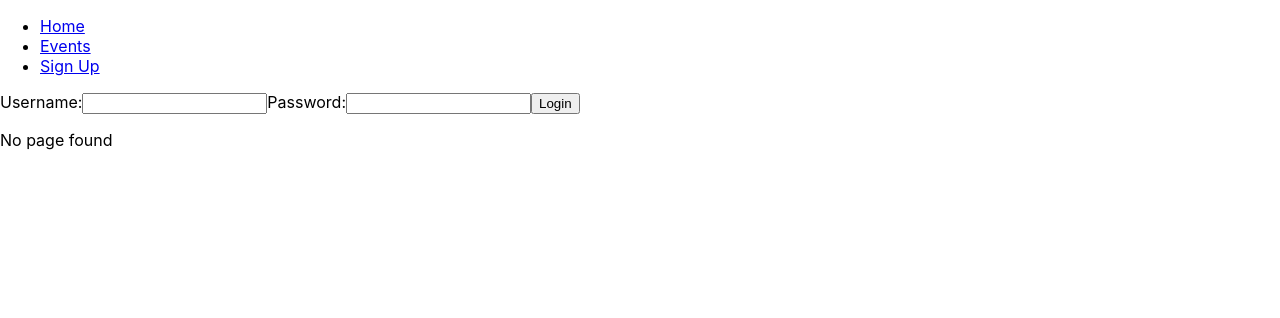
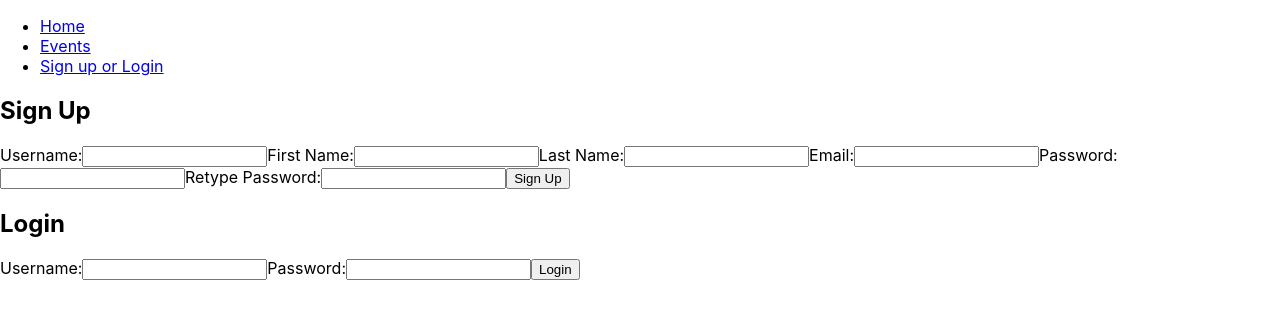
Before and after one commit to mishmishel/event-manager, a React (Create React App) app in the folder client/: page /getloggedon in a window 1280 px wide. Shown: the top 318 px of the page. Built offline with nearby package versions, Linux system fonts and the light colour scheme; no server answers.

Commit message:
Combining Sign Up and Login Pages

```diff
--- a/client/src/App.js
+++ b/client/src/App.js
@@ -9,7 +9,7 @@ import UserInfo from './components/UserInfo';
 import EventsJoined from './components/EventsJoined';
 import Comments from './components/Comments';
 import NewEvent from './components/NewEvent';
-import Login from './components/Login';
+import LoginSignUpPage from './components/LoginSignUpPage';
 import Logout from './components/Logout';
 import SignUp from './components/SignUp';
 import NavBar from './components/NavBar';
@@ -39,7 +39,7 @@ function App() {
             </React.Fragment>
           ) : (
             <React.Fragment>
-              <Login onLogin={setUser} />
+              {/* <Login onLogin={setUser} /> */}
               {/* <SignUp onSignUp={setUser} /> */}
             </React.Fragment>
           )}
@@ -53,6 +53,7 @@ function App() {
             <Route path="/users/:id/events_joineds" element={<EventsJoined />} />
             <Route path="/events/new" element={<NewEvent />} />
             <Route path="/signup" element={<SignUp onSignUp={setUser} />} />
+            <Route path="/getloggedon" element={<LoginSignUpPage onSignUp={setUser} onLogin={setUser} />} />
             <Route path="*" element={<div><p>No page found</p></div>} />
           </Routes>
         </div>
--- /dev/null
+++ b/client/src/components/LoginSignUpPage.js
@@ -0,0 +1,15 @@
+import React from 'react';
+import SignUp from './SignUp'; // Assuming the file path is correct
+import Login from './Login'; // Assuming the file path is correct
+
+export default function LoginSignUpPage({ onSignUp, onLogin }) {
+  return (
+    <div>
+      <h2>Sign Up</h2>
+      <SignUp onSignUp={onSignUp} />
+
+      <h2>Login</h2>
+      <Login onLogin={onLogin} />
+    </div>
+  );
+}
--- a/client/src/components/NavBar.js
+++ b/client/src/components/NavBar.js
@@ -1,12 +1,14 @@
 import React from 'react';
 import { Link, useNavigate } from 'react-router-dom';
+import LoginSignUpPage from './LoginSignUpPage';
 
-export default function NavBar({ user }) {
+export default function NavBar({ user, onSignUp, onLogin }) {
   const navigate = useNavigate();
+
 
   const handleSignUpClick = () => {
     // Navigate to SignUp page
-    navigate('/signup');
+    navigate('/getloggedon');
   };
 
   return (
@@ -19,9 +21,10 @@ export default function NavBar({ user }) {
             <li><Link to={`/users/${user.id}`}>User Info</Link></li>
           </>
         ) : (
-          <li onClick={handleSignUpClick}><Link to="/signup">Sign Up</Link></li>
+          <li onClick={handleSignUpClick}><Link to="#">Sign up or Login</Link></li>
         )}
       </ul>
+
     </nav>
   );
 }
```
Also changed, not shown: 1 other file (tests, documents, lock files or other folders).
